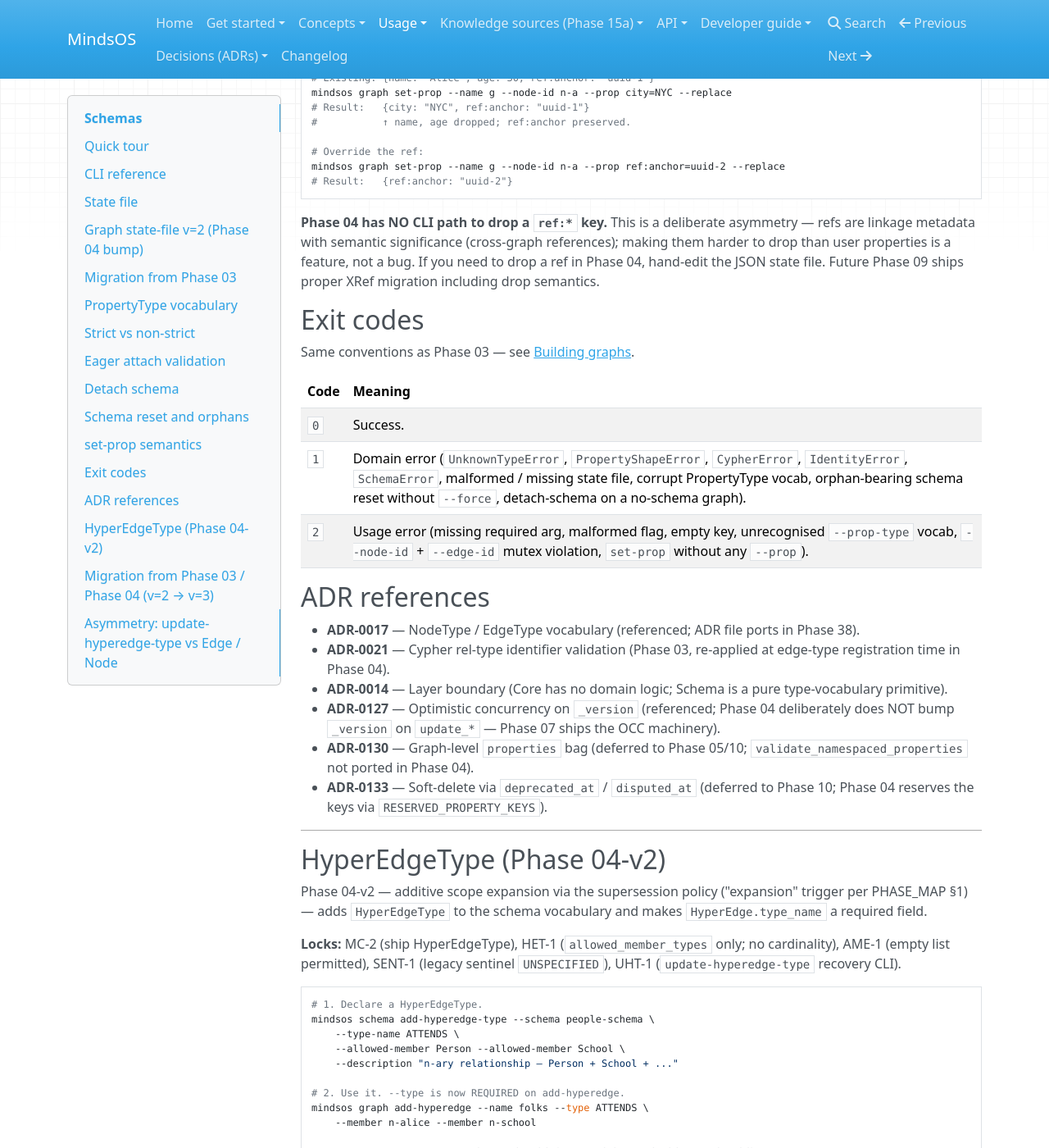
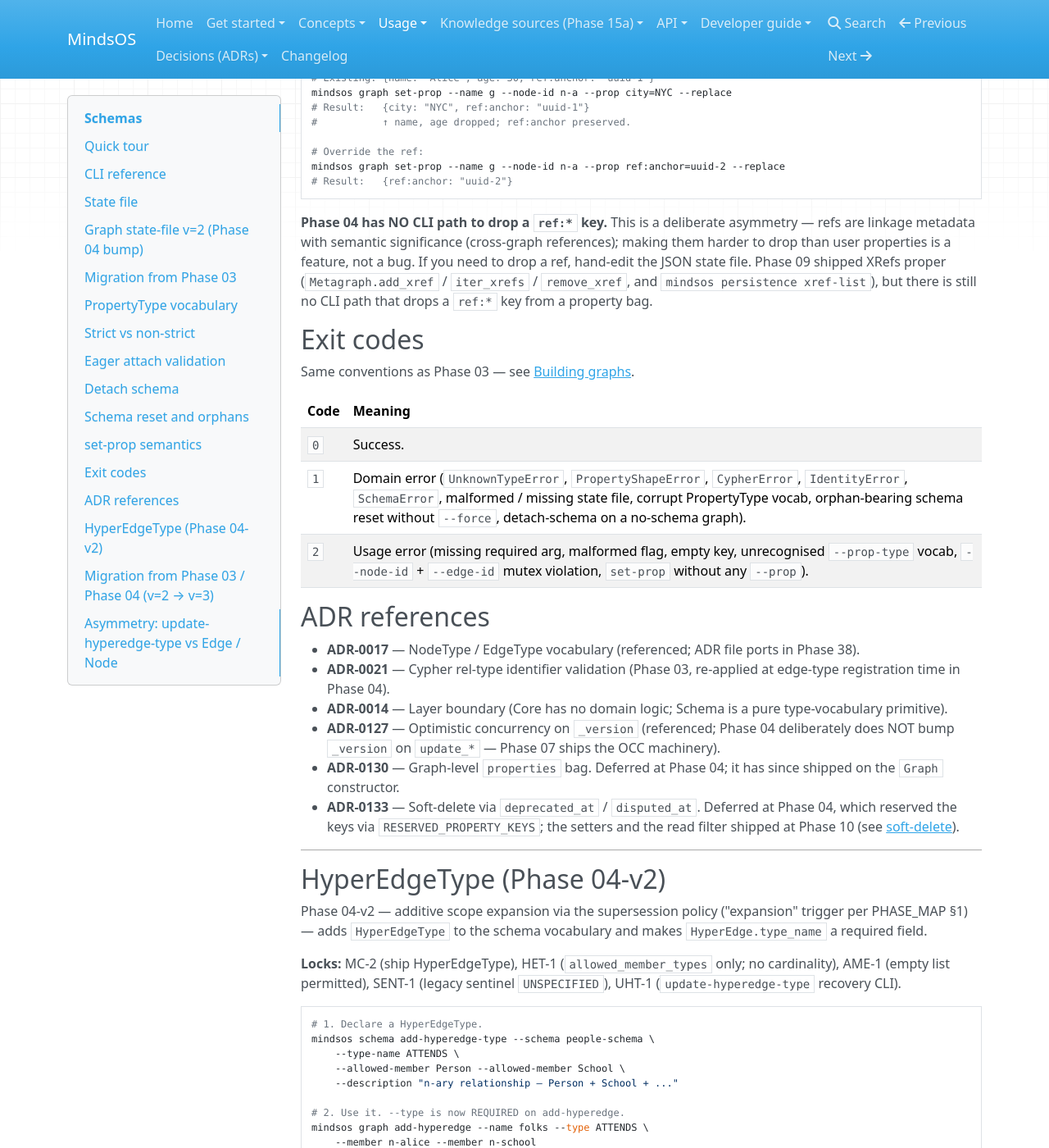
Before and after one commit to halvim/mindsos, an MkDocs documentation site: the page built from docs/usage/core/schema.md, in a window 1280 px wide and 1400 px high, scrolled down 7500 px. Shown: the whole window at 82% size. Built offline with MkDocs 1.6.1, drawn with Linux system fonts in a browser that asks for light colours; nearby versions of some CDN libraries.

Commit message:
docs: verification batch 6 - the five docs/usage/core pages read against the tree (verified_at 2d94d0f) (#244)
Co-Authored-By: Claude Opus 5 <noreply@anthropic.com>

Claude-Session: https://claude.ai/code/session_015DsVGzaAWuc6NwF2cr1RfU

```diff
--- a/docs/usage/core/schema.md
+++ b/docs/usage/core/schema.md
@@ -373,8 +373,10 @@ mindsos graph set-prop --name g --node-id n-a --prop ref:anchor=uuid-2 --replace
 deliberate asymmetry — refs are linkage metadata with semantic
 significance (cross-graph references); making them harder to drop
 than user properties is a feature, not a bug. If you need to drop a
-ref in Phase 04, hand-edit the JSON state file. Future Phase 09 ships
-proper XRef migration including drop semantics.
+ref, hand-edit the JSON state file. Phase 09 shipped XRefs proper
+(`Metagraph.add_xref` / `iter_xrefs` / `remove_xref`, and
+`mindsos persistence xref-list`), but there is still no CLI path that
+drops a `ref:*` key from a property bag.
 
 ## Exit codes
 
@@ -397,11 +399,12 @@ Same conventions as Phase 03 — see [Building graphs](building-graphs.md).
 * **ADR-0127** — Optimistic concurrency on `_version` (referenced;
   Phase 04 deliberately does NOT bump `_version` on `update_*` —
   Phase 07 ships the OCC machinery).
-* **ADR-0130** — Graph-level `properties` bag (deferred to Phase 05/10;
-  `validate_namespaced_properties` not ported in Phase 04).
-* **ADR-0133** — Soft-delete via `deprecated_at` / `disputed_at`
-  (deferred to Phase 10; Phase 04 reserves the keys via
-  `RESERVED_PROPERTY_KEYS`).
+* **ADR-0130** — Graph-level `properties` bag. Deferred at Phase 04;
+  it has since shipped on the `Graph` constructor.
+* **ADR-0133** — Soft-delete via `deprecated_at` / `disputed_at`.
+  Deferred at Phase 04, which reserved the keys via
+  `RESERVED_PROPERTY_KEYS`; the setters and the read filter shipped at
+  Phase 10 (see [soft-delete](../../api/core/soft-delete.md)).
 
 ---
 
```
Also changed, not shown: other parts of docs/usage/core/schema.md (+1 -1 lines), docs/usage/core/building-graphs.md (+4 -3 lines), docs/usage/core/metagraph-schema.md (+5 -4 lines), docs/usage/core/metagraphs.md (+1 -1 lines), docs/usage/core/persistence.md (+10 -7 lines).
